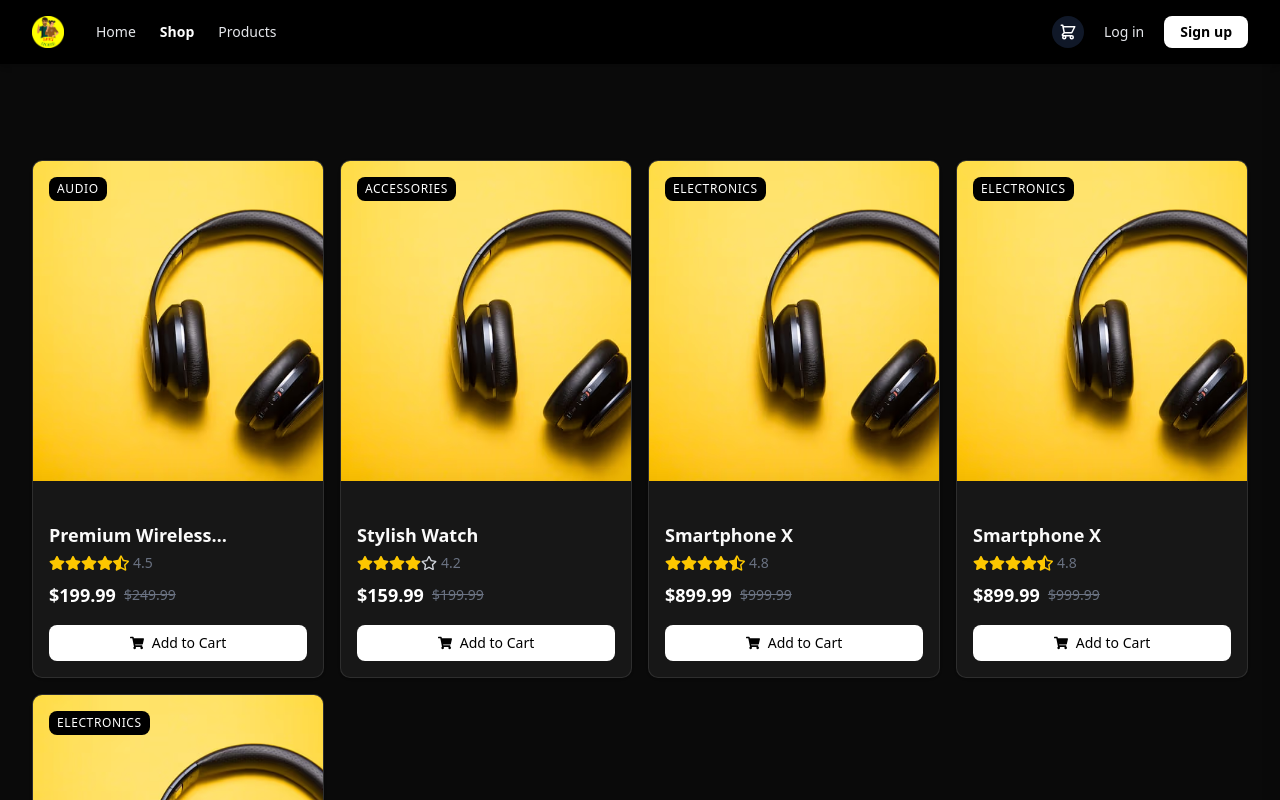
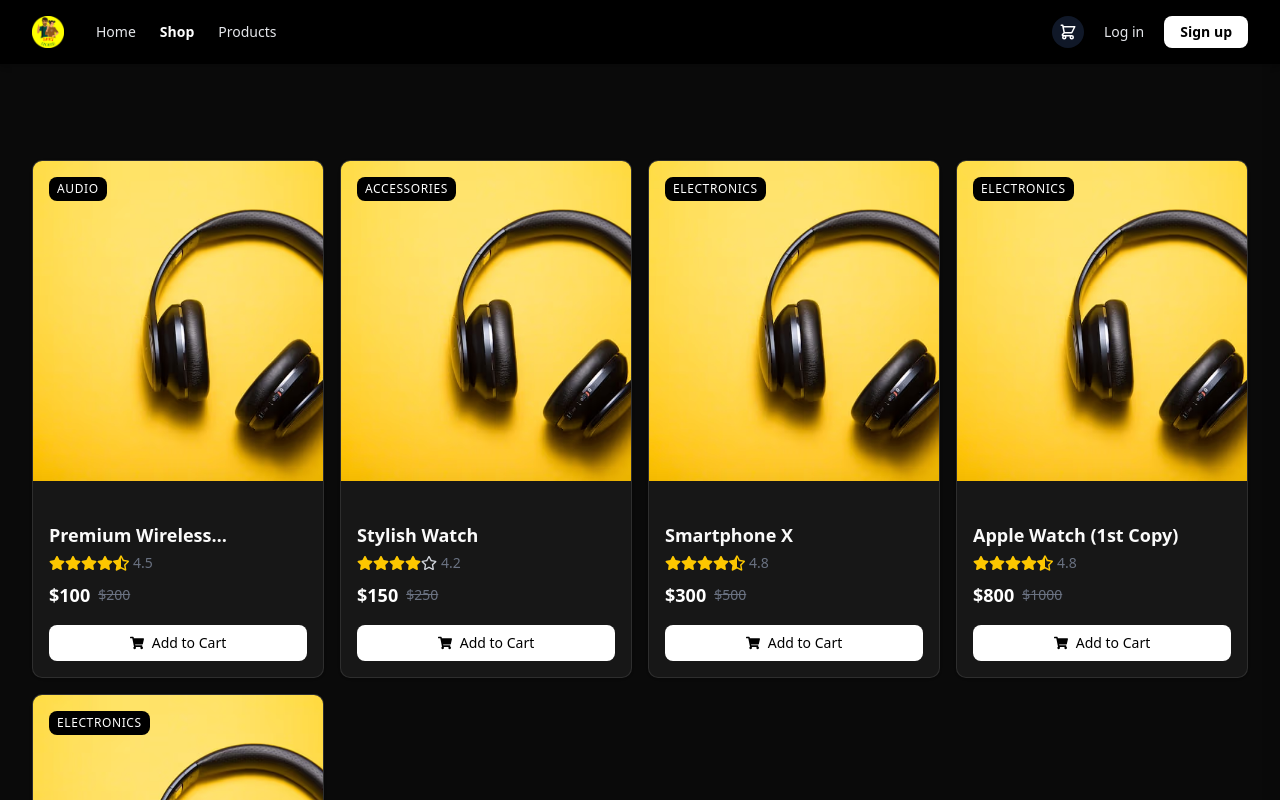
Before and after one commit to MIANSIT/shei-hoise, a Next.js app: page /shop in a window 1280 px wide. Shown: the top 800 px of the page. Built offline with nearby package versions, Linux system fonts and the light colour scheme.

Commit message:
:bug: Fix: Dummy Products method added in /shop page & handleAddToCart function fixed

```diff
--- a/src/app/shop/page.tsx
+++ b/src/app/shop/page.tsx
@@ -6,15 +6,19 @@ import ProductCard from "../components/shop/ProductCard";
 import { useSheiNotification } from "../../lib/hook/useSheiNotification";
 import useCartStore from "@/lib/store/cartStore";
 import { Product } from "@/lib/types/product";
-import { dummyProducts } from "../../lib/store/dummyProducts"; // ✅ imported product list
+import { dummyProducts } from "../../lib/store/dummyProducts";
 
 const Shop = () => {
-  const [loadingStates, setLoadingStates] = useState<Record<number, boolean>>(
-    {}
-  );
+  const [loadingStates, setLoadingStates] = useState<Record<number, boolean>>({});
   const { success } = useSheiNotification();
-  //   const { addToCart } = useCart();
   const { addToCart } = useCartStore();
+
+  // Convert dummy products to proper Product type
+  const products: Product[] = dummyProducts.map(product => ({
+    ...product,
+    currentPrice: parseFloat(product.currentPrice),
+    originalPrice: parseFloat(product.originalPrice)
+  }));
 
   const handleAddToCart = async (product: Product) => {
     setLoadingStates((prev) => ({ ...prev, [product.id]: true }));
@@ -22,59 +26,6 @@ const Shop = () => {
     success(`${product.title} added to cart`);
     setLoadingStates((prev) => ({ ...prev, [product.id]: false }));
   };
-
-  const products: Product[] = [
-    {
-      id: 1,
-      title: "Premium Wireless Headphones",
-      category: "Audio",
-      currentPrice: 199.99,
-      originalPrice: 249.99,
-      rating: 4.5,
-      imageUrl: "/dummyProduct.avif",
-      discount: 20,
-    },
-    {
-      id: 2,
-      title: "Stylish Watch",
-      category: "Accessories",
-      currentPrice: 159.99,
-      originalPrice: 199.99,
-      rating: 4.2,
-      imageUrl: "/dummyProduct.avif",
-      discount: 20,
-    },
-    {
-      id: 3,
-      title: "Smartphone X",
-      category: "Electronics",
-      currentPrice: 899.99,
-      originalPrice: 999.99,
-      rating: 4.8,
-      imageUrl: "/dummyProduct.avif",
-      discount: 10,
-    },
-    {
-      id: 4,
-      title: "Smartphone X",
-      category: "Electronics",
-      currentPrice: 899.99,
-      originalPrice: 999.99,
-      rating: 4.8,
-      imageUrl: "/dummyProduct.avif",
-      discount: 10,
-    },
-    {
-      id: 5,
-      title: "Smartphone X",
-      category: "Electronics",
-      currentPrice: 899.99,
-      originalPrice: 999.99,
-      rating: 4.8,
-      imageUrl: "/dummyProduct.avif",
-      discount: 10,
-    },
-  ];
 
   return (
     <>
--- a/src/lib/store/dummyProducts.ts
+++ b/src/lib/store/dummyProducts.ts
@@ -3,8 +3,8 @@ export const dummyProducts = [
     id: 1,
     title: "Premium Wireless Headphones",
     category: "Audio",
-    currentPrice: "199.99",
-    originalPrice: "249.99",
+    currentPrice: 100,
+    originalPrice: 200,
     rating: 4.5,
     imageUrl: "/dummyProduct.avif",
     discount: 20,
@@ -13,8 +13,8 @@ export const dummyProducts = [
     id: 2,
     title: "Stylish Watch",
     category: "Accessories",
-    currentPrice: "159.99",
-    originalPrice: "199.99",
+    currentPrice: 150,
+    originalPrice: 250,
     rating: 4.2,
     imageUrl: "/dummyProduct.avif",
     discount: 20,
@@ -23,28 +23,28 @@ export const dummyProducts = [
     id: 3,
     title: "Smartphone X",
     category: "Electronics",
-    currentPrice: "899.99",
-    originalPrice: "999.99",
+    currentPrice: 300,
+    originalPrice: 500,
     rating: 4.8,
     imageUrl: "/dummyProduct.avif",
     discount: 10,
   },
   {
     id: 4,
-    title: "Smartphone X",
+    title: "Apple Watch (1st Copy)",
     category: "Electronics",
-    currentPrice: "899.99",
-    originalPrice: "999.99",
+    currentPrice: 800,
+    originalPrice: 1000,
     rating: 4.8,
     imageUrl: "/dummyProduct.avif",
     discount: 10,
   },
   {
     id: 5,
-    title: "Smartphone X",
+    title: "Guci Bag",
     category: "Electronics",
-    currentPrice: "899.99",
-    originalPrice: "999.99",
+    currentPrice: 500,
+    originalPrice: 900,
     rating: 4.8,
     imageUrl: "/dummyProduct.avif",
     discount: 10,
```
